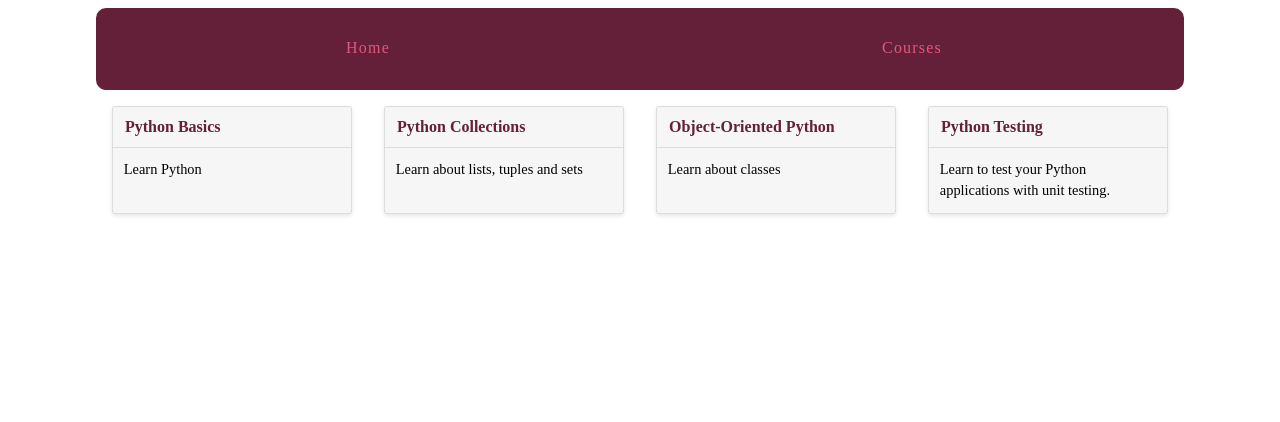
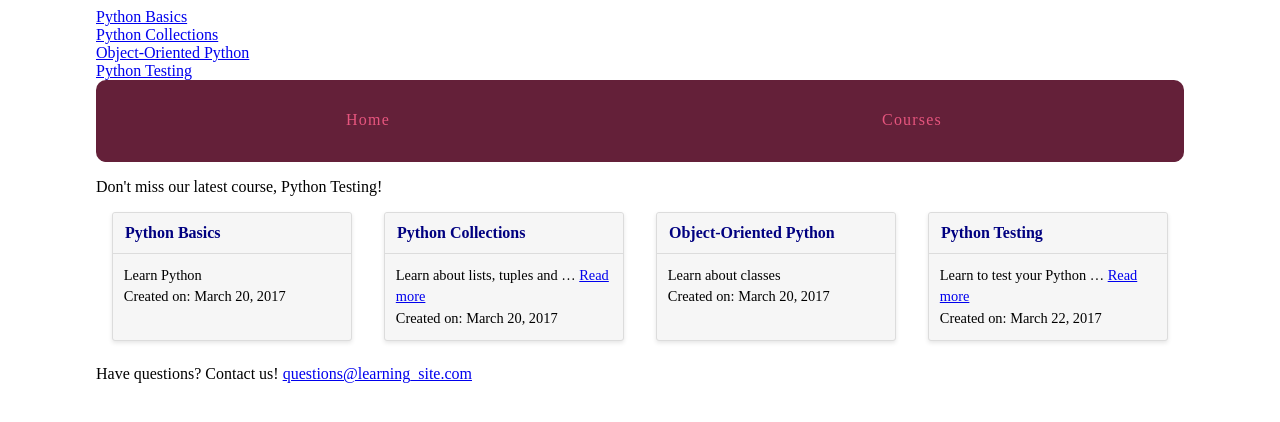
Before and after one commit to ktdodd511/learning-site, a Django app: page /courses/ in a window 1280 px wide. Shown: the top 422 px of the page. Run offline with Django 3.2, Linux system fonts and the light colour scheme; data comes from the database, SQL or seed files in the repository.

Commit message:
adding custom templates and tags

```diff
--- /dev/null
+++ b/courses/static/courses/css/courses.css
@@ -0,0 +1,3 @@
+.card header a {
+      color: #000080;
+}
--- a/courses/templates/courses/course_detail.html
+++ b/courses/templates/courses/course_detail.html
@@ -1,4 +1,5 @@
 {% extends "layout.html" %}
+{% load humanize %}
 
 {% block title %} {{ course.title }}{% endblock %}
 
@@ -6,6 +7,8 @@
 <article>
   <h2>{{ course.title }}</h2>
   {{ course.description }}
+
+  <p>There are {{ course.step_set.count|apnumber }} step{{ course.step_set.count|pluralize }} in this course: {{ course.step_set.all|join:", " }}</p>
 
   <section>
     {% for step in course.step_set.all %}
--- a/courses/templates/courses/course_list.html
+++ b/courses/templates/courses/course_list.html
@@ -1,5 +1,8 @@
 {% extends "layout.html" %}
+{% load static from staticfiles %}
 
+
+{% block static %}<link rel="stylesheet" href="{% static 'courses/css/courses.css' %}">{% endblock %}
 {% block title %} Available Courses{% endblock %}
 
 {% block content %}
@@ -8,9 +11,16 @@
   <div class="card">
     <header><a href="{% url 'courses:course_detail' pk=course.pk %}">{{ course.title }}</a></header>
     <div class="card-copy">
-      {{ course.description }}
+      {% if course.description|wordcount <= 5 %}
+        {{ course.description }}
+      {% else %}
+        {{ course.description|truncatewords:5 }}
+        <a href="{% url 'courses:course_detail' pk=course.pk %}">Read more</a>
+      {% endif %}
+      <div>Created on: {{ course.created_at|date:"F j, Y" }}</div>
     </div>
   </div>
   {% endfor %}
+  <div>Have questions? Contact us! {{ email|urlize }}</div>
 </div>
 {% endblock %}
--- /dev/null
+++ b/courses/templates/courses/course_nav.html
@@ -0,0 +1,3 @@
+{% for course in courses %}
+  <div><a href="{% url 'courses:course_detail' pk=course.pk %}">{{ course.title }}</a></div>
+{% endfor %}
--- a/courses/templates/courses/step_detail.html
+++ b/courses/templates/courses/step_detail.html
@@ -7,6 +7,9 @@
 <article>
   <h2><a href="{% url 'courses:course_detail' pk=step.course.pk %}">{{ step.course.title }}</a></h2>
   <h3>{{ step.title }}</h3>
-  {{ step.content|linebreaks }}
+
+  {% with con=step.content %}
+    {{ con|linebreaks }} Content: {{ con|wordcount }} words.
+  {% endwith %}
 </article>
 {% endblock %}
--- /dev/null
+++ b/courses/templatetags/course_extras.py
@@ -0,0 +1,18 @@
+from django import template
+
+from courses.models import Course
+
+
+register = template.Library()
+
+@register.simple_tag
+def newest_course():
+    ''' Gets the most recent course that was added to the library. '''
+    return Course.objects.latest('created_at')
+
+
+@register.inclusion_tag('courses/course_nav.html')
+def nav_courses_list():
+    ''' Returns dictionary of courses to display as navigation pane '''
+    courses = Course.objects.all()
+    return {'courses': courses}
--- a/courses/views.py
+++ b/courses/views.py
@@ -5,7 +5,8 @@ from .models import Course, Step
 
 def course_list(req):
     courses = Course.objects.all()
-    return render(req, 'courses/course_list.html', {'courses': courses})
+    email = 'questions@learning_site.com'
+    return render(req, 'courses/course_list.html', {'courses': courses, 'email':email})
 
 
 def course_detail(req, pk):
--- a/learning_site/settings.py
+++ b/learning_site/settings.py
@@ -37,6 +37,7 @@ INSTALLED_APPS = [
     'django.contrib.sessions',
     'django.contrib.messages',
     'django.contrib.staticfiles',
+    'django.contrib.humanize',
     'courses',
 ]
 
--- a/templates/layout.html
+++ b/templates/layout.html
@@ -1,19 +1,23 @@
 {% load static from staticfiles %}
+{% load course_extras %}
 
 <!doctype html>
 <html>
   <head>
     <title>{% block title %}{% endblock %}</title>
     <link rel="stylesheet" href="{% static 'css/layout.css' %}">
+    {% block static %}{% endblock %}
   </head>
   <body>
 
 
     <div class="site-container">
+      <div>{% nav_courses_list %}</div>
       <nav>
         <a href="{% url 'home' %}">Home</a>
         <a href="{% url 'courses:course_list' %}">Courses</a>
       </nav>
+      <p>Don't miss our latest course, {% newest_course %}!</p>
     {% block content %}{% endblock %}
   </div>
   </body>
```
Also changed, not shown: courses/templatetags/__init__.py (added), 4 other files.
